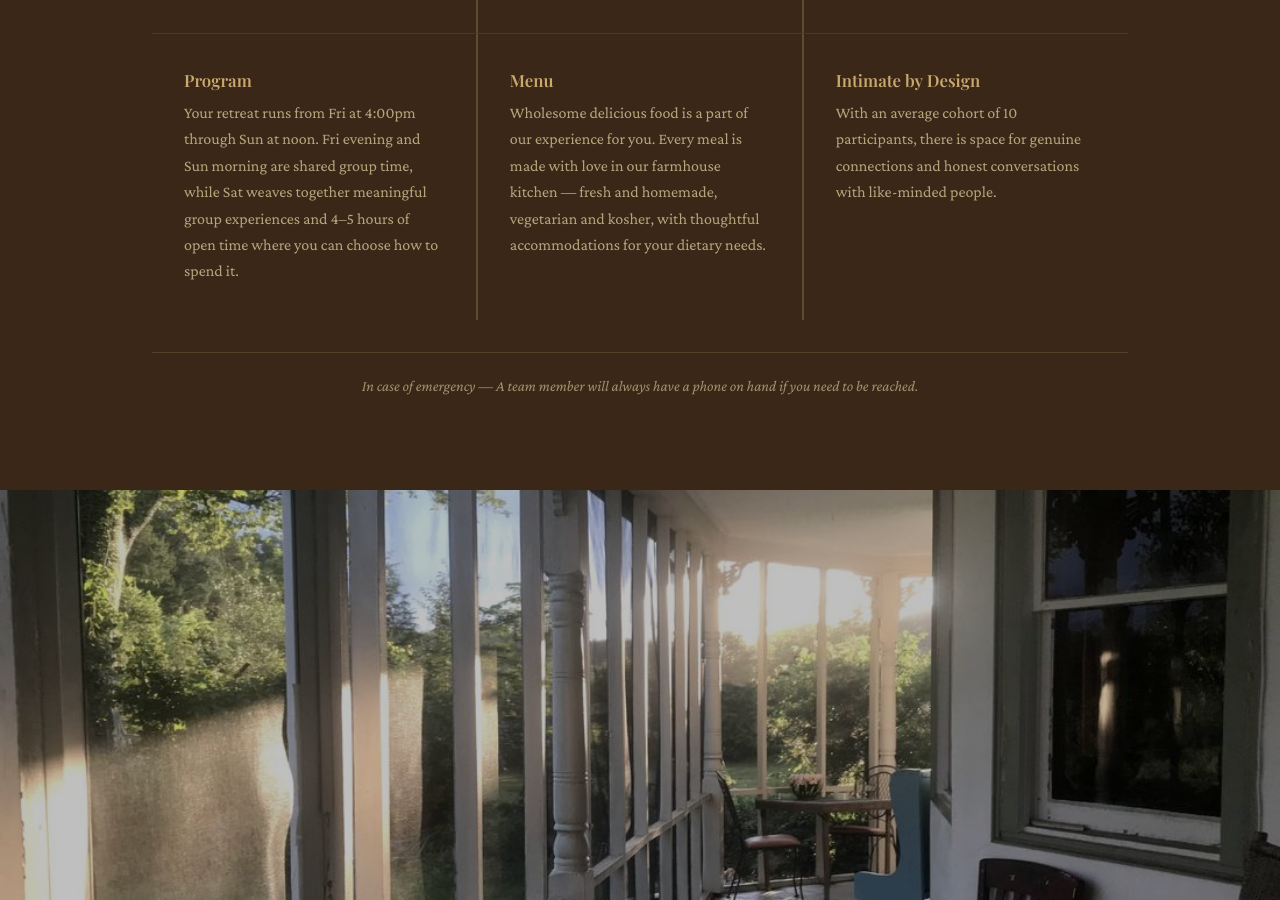
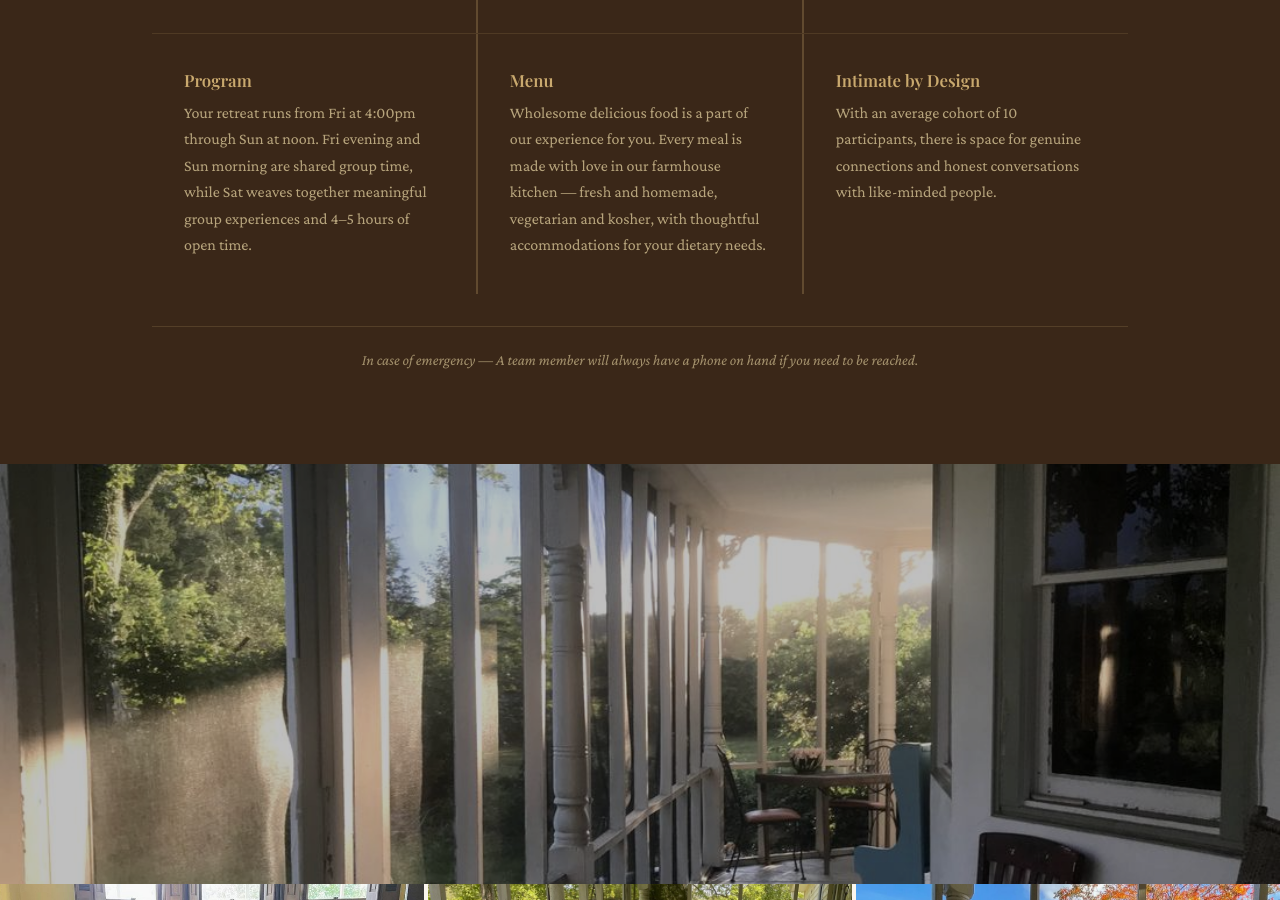
Before and after one commit to jasonkimelmanblock/RadicalRestWebsite, a plain HTML site: page index.html in a window 1280 px wide. Shown: the part 3489-4389 px from the top of the page. Drawn offline with nearby package versions, Linux system fonts and the light colour scheme; a web font is replaced by a local one.

Commit message:
Add files via upload

```diff
--- a/index.html
+++ b/index.html
@@ -459,7 +459,7 @@
         <div class="pillar-photo"><img style="width:100%;height:100%;object-fit:cover;object-position:center 60%;" src="images/Birdhouse.jpg" alt="Birdhouse on the farm"></div>
         <div class="pillar-overlay"></div>
         <h3>Program</h3>
-        <p>Your retreat runs from Fri at 4:00pm through Sun at noon. Fri evening and Sun morning are shared group time, while Sat weaves together meaningful group experiences and 4–5 hours of open time where you can choose how to spend it.</p>
+        <p>Your retreat runs from Fri at 4:00pm through Sun at noon. Fri evening and Sun morning are shared group time, while Sat weaves together meaningful group experiences and 4–5 hours of open time.</p>
       </div>
       <div class="info-box">
         <div class="pillar-photo"><img style="width:100%;height:100%;object-fit:cover;object-position:center center;" src="images/Peach.jpg" alt="Fresh peach from the orchard"></div>
```
